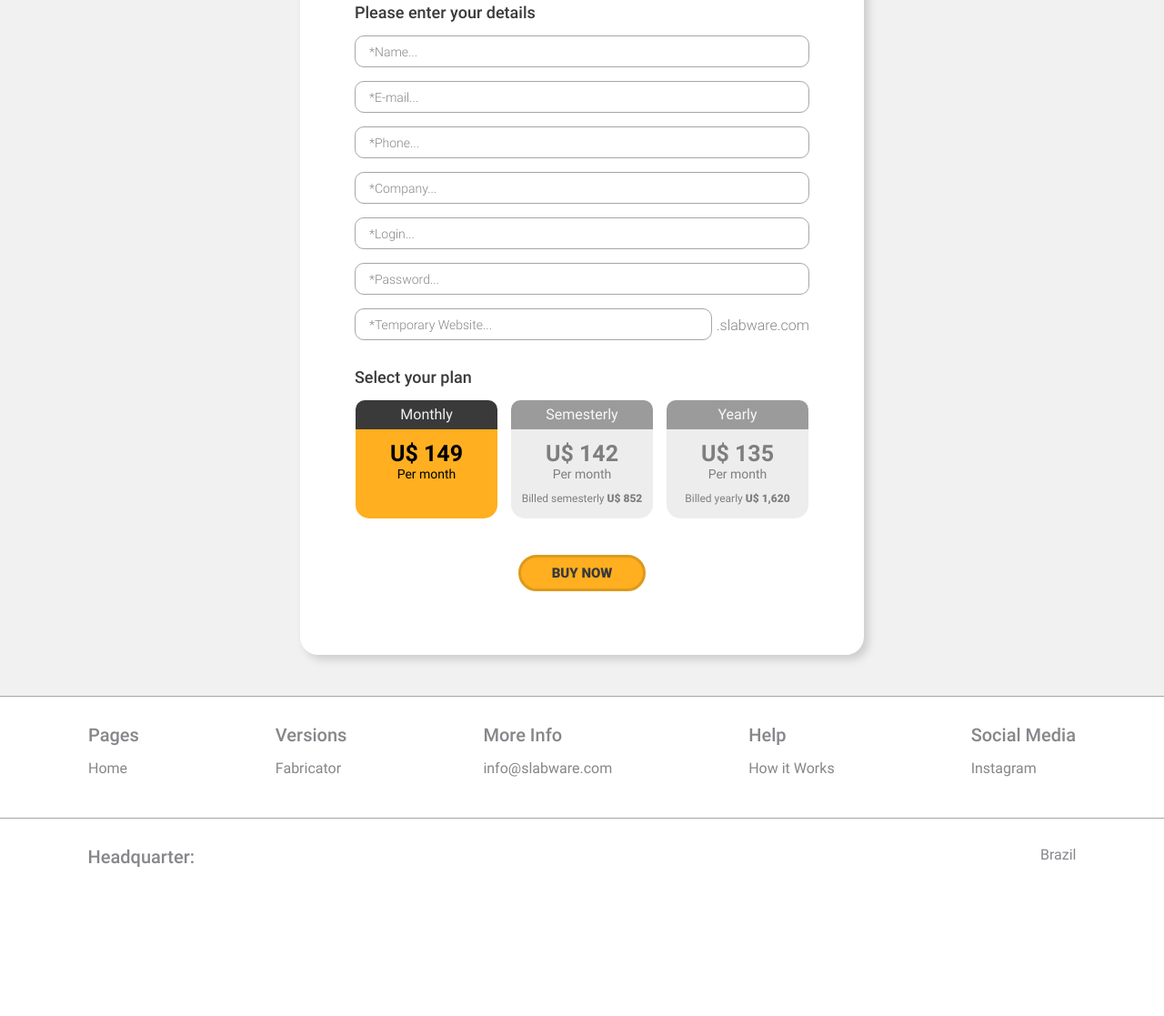
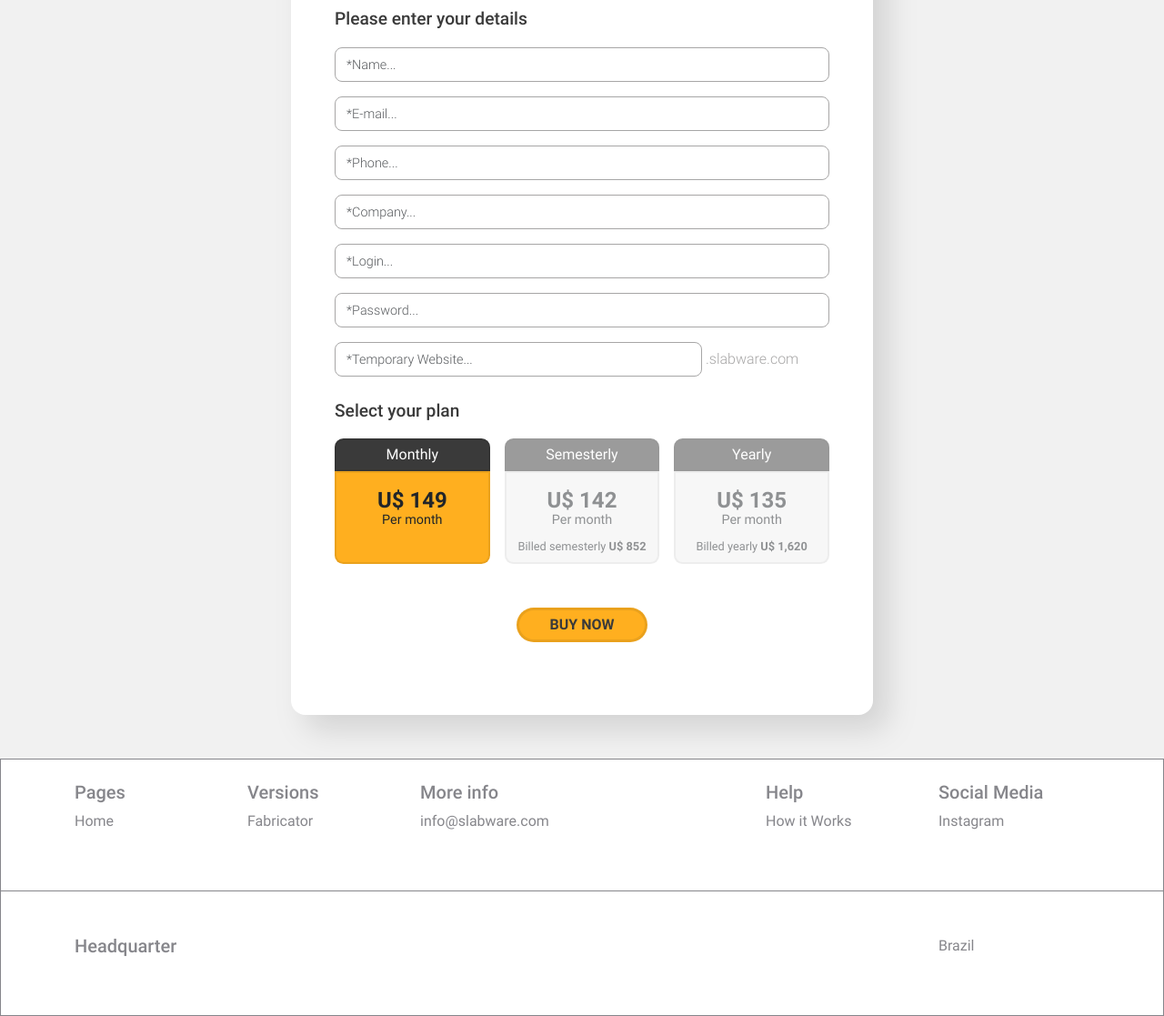
Before and after one commit to JVrovetta/slabWare-internship-test-08.2022, a plain HTML site: page index.html in a window 1280 px wide. Shown: the part 218-1335 px from the top of the page at 91% size. Before the commit the page ends 1202 px from the top, so only its background shows below. Drawn offline with nearby package versions, Linux system fonts and the light colour scheme.

Commit message:
Remake of all files. *Now using bootstrap and sass*

```diff
--- a/index.html
+++ b/index.html
@@ -1,105 +1,153 @@
 <!DOCTYPE html>
 <html lang="en">
+
 <head>
     <meta charset="UTF-8">
+    <meta http-equiv="X-UA-Compatible" content="IE=edge">
     <meta name="viewport" content="width=device-width, initial-scale=1.0">
     <meta name="author" content="João Vitor Rovetta Junqueira">
-    <meta name="description" content="...">
-    <link rel="stylesheet" href="https://fonts.googleapis.com/icon?family=Material+Icons">
-    <link rel="stylesheet" href="src/css/reset.css">
-    <link rel="stylesheet" href="src/css/fonts.css">
-    <link rel="stylesheet" href="src/css/colors.css">
-    <link rel="stylesheet" href="src/css/style.css">
-    <link rel="stylesheet" href="src/css/responsive.css">
-    <title>SignUp - Fabricator</title>
+    <!-- Bootstrap CSS -->
+    <link href="https://cdn.jsdelivr.net/npm/bootstrap@5.3.0-alpha3/dist/css/bootstrap.min.css" rel="stylesheet"
+        integrity="sha384-KK94CHFLLe+nY2dmCWGMq91rCGa5gtU4mk92HdvYe+M/SXH301p5ILy+dN9+nJOZ" crossorigin="anonymous">
+    <!-- Bootstrap JS -->
+    <script src="https://cdn.jsdelivr.net/npm/bootstrap@5.3.0-alpha3/dist/js/bootstrap.bundle.min.js"
+        integrity="sha384-ENjdO4Dr2bkBIFxQpeoTz1HIcje39Wm4jDKdf19U8gI4ddQ3GYNS7NTKfAdVQSZe" crossorigin="anonymous"
+        defer></script>
+    <!-- Personal CSS -->
+    <link rel="stylesheet" href="./src/css/style.css">
+    <!-- Personal JS -->
+    <script src="./src/js/index.js" defer></script>
+    <title>Slabware - internship test</title>
 </head>
+
 <body>
-    <header class="header-fabricator">
-        <i class="material-icons">arrow_back_ios</i>
-        <a href="#" class="header-back-button">Back to versions</a>
+    <header>
+        <nav class="navbar py-2">
+            <div class="container">
+                <a class="navbar-text" href="#">
+                    <svg xmlns="http://www.w3.org/2000/svg" width="24" height="24" fill="currentColor"
+                        class="bi bi-chevron-left" viewBox="0 0 16 16">
+                        <path fill-rule="evenodd"
+                            d="M11.354 1.646a.5.5 0 0 1 0 .708L5.707 8l5.647 5.646a.5.5 0 0 1-.708.708l-6-6a.5.5 0 0 1 0-.708l6-6a.5.5 0 0 1 .708 0z" />
+                    </svg>
+                    BACK TO VERSIONS
+                </a>
+            </div>
+        </nav>
     </header>
 
-    <section class="section-form-fabricator">
-        <form action="#" class="fabricator-form">
-            <h1 class="form-title">Sign Up for Fabricator</h1>
-            <h2 class="form-subtitle">Please enter your details</h2>
-            <input class="form-text-input" type="text" name="name" autocomplete="name" placeholder="*Name..." required>
-            <input class="form-text-input" type="email" name="e-mail" autocomplete="email" placeholder="*E-mail..." required>
-            <input class="form-text-input" type="tel" name="phone" autocomplete="tel" placeholder="*Phone..." required>
-            <input class="form-text-input" type="text" name="company" autocomplete="organization" placeholder="*Company..." required>
-            <input class="form-text-input" type="text" name="login" autocomplete="off" placeholder="*Login..." required>
-            <input class="form-text-input" type="text" name="password" autocomplete="off" placeholder="*Password..." required>
-            <div class="temporary-website-input">
-                <input class="form-text-input" type="text" name="temporary-website" autocomplete="off" placeholder="*Temporary Website..." required>
-                <span class="temporary-website-span">.slabware.com</span>
+    <form class="my-5 mx-auto">
+        <h1 class="text-center mb-4">Sign Up for Fabricator</h1>
+
+        <p class="paragraph">Please enter your details</p>
+        <input type="text" class="form-control mb-3" id="NameInput" name="Name" placeholder="*Name...">
+        <input type="email" class="form-control mb-3" id="EmailInput" name="Email" placeholder="*E-mail...">
+        <input type="tel" class="form-control mb-3" id="PhoneInput" name="Phone" placeholder="*Phone...">
+        <input type="text" class="form-control mb-3" id="CompanyInput" name="Company" placeholder="*Company...">
+        <input type="text" class="form-control mb-3" id="LoginInput" name="Login" placeholder="*Login...">
+        <input type="password" class="form-control mb-3" id="PasswordInput" name="Password" placeholder="*Password...">
+        <div class="row gx-0 mb-4">
+            <div class="col-sm-9 pe-1">
+                <input type="text" class="form-control" id="TempWebsiteInput" name="Name"
+                    placeholder="*Temporary Website...">
             </div>
-            <h2 class="form-subtitle" for="">Select your plan</h2>
-            <div class="select-plans">
-                <div>
-                    <input class="plan-input" id="monthly-plan" type="radio" name="plan" value="monthly" checked>
-                    <label id="monthly-plan-span" class="plan-content selected" for="monthly-plan" onclick="planSelector(this.id)">
-                        <h3 class="plan-title">Monthly</h3>
-                        <span class="plan-price">U$ 149</span>
-                        <span class="plan-per-month">Per month</span>
-                    </label>
+            <label for="TempWebsiteInput" class="col-sm-auto col-form-label">.slabware.com</label>
         </div>
-                <div>
-                    <input class="plan-input" id="semesterly-plan" type="radio" name="plan" value="semesterly">
-                    <label id="semesterly-plan-span" class="plan-content" for="semesterly-plan" onclick="planSelector(this.id)">
-                        <h3 class="plan-title">Semesterly</h3>
-                        <span class="plan-price">U$ 142</span>
-                        <span class="plan-per-month">Per month</span>
-                        <span class="plan-billed">Billed semesterly<strong> U$ 852</strong></span>
-                    </label>
+
+        <p class="paragraph">Select your plan</p>
+        <div class="row gx-0 mb-5 g-3">
+            <div class="card text-center col-sm-4 selected">
+                <div class="card-header py-1">
+                    Monthly
                 </div>
-                <div>
-                    <input class="plan-input" id="yearly-plan" type="radio" name="plan" value="yearly">
-                    <label id="yearly-plan-span" class="plan-content" for="yearly-plan" onclick="planSelector(this.id)">
-                        <h3 class="plan-title">Yearly</h3>
-                        <span class="plan-price">U$ 135</span>
-                        <span class="plan-per-month">Per month</span>
-                        <span class="plan-billed">Billed yearly<strong> U$ 1,620</strong></span>
-                    </label>
+                <div class="card-body px-1 pb-2">
+                    <h4 class="card-title mb-0">U$ 149</h4>
+                    <p class="card-subtitle mb-2">Per month</p>
                 </div>
             </div>
-            <button class="form-buy-button" type="submit">buy now</button>
+
+            <div class="card text-center col-sm-4">
+                <div class="card-header py-1">
+                    Semesterly
+                </div>
+                <div class="card-body px-1 pb-2">
+                    <h4 class="card-title mb-0">U$ 142</h4>
+                    <p class="card-subtitle mb-2">Per month</p>
+                    <p class="mb-0 card-text">Billed semesterly <strong>U$ 852</strong></p>
+                </div>
+            </div>
+
+            <div class="card text-center col-sm-4">
+                <div class="card-header py-1">
+                    Yearly
+                </div>
+                <div class="card-body px-1 pb-2">
+                    <h4 class="card-title mb-0">U$ 135</h4>
+                    <p class="card-subtitle mb-2">Per month</p>
+                    <p class="mb-0 card-text">Billed yearly <strong>U$ 1,620</strong></p>
+                </div>
+            </div>
+        </div>
+
+        <div class="container-fluid text-center">
+            <button class="btn py-1" type="submit">BUY NOW</button>
+        </div>
     </form>
-    </section>
 
-    <footer>
-        <div class="footer-container">
-            <div class="footer-content footer-1">
-                <ul>
-                    <li><span class="footer-title">Pages</span></li>
-                    <li><a href="#" class="footer-link">Home</a></li>
+    <footer class="bg-white">
+        <div class="container-fluid footerRow">
+            <div class="container">
+                <div class="row pt-4 pb-5">
+                    <div class="col-lg-2">
+                        <h5>Pages</h5>
+                        <ul class="list-unstyled">
+                            <li class="mb-2"><a href="#">Home</a></li>
                         </ul>
-                <ul>
-                    <li><span class="footer-title">Versions</span></li>
-                    <li><a href="#" class="footer-link">Fabricator</a></li>
+                    </div>
+                    <div class="col-lg-2">
+                        <h5>Versions</h5>
+                        <ul class="list-unstyled">
+                            <li class="mb-2"><a href="#">Fabricator</a></li>
                         </ul>
-                <ul>
-                    <li><span class="footer-title">More Info</span></li>
-                    <li><a href="#" class="footer-link">info@slabware.com</a></li>
+                    </div>
+                    <div class="col-lg-4">
+                        <h5>More info</h5>
+                        <ul class="list-unstyled">
+                            <li class="mb-2"><a href="#">info@slabware.com</a></li>
                         </ul>
-                <ul>
-                    <li><span class="footer-title">Help</span></li>
-                    <li><a href="#" class="footer-link">How it Works</a></li>
+                    </div>
+                    <div class="col-lg-2">
+                        <h5>Help</h5>
+                        <ul class="list-unstyled">
+                            <li class="mb-2"><a href="#">How it Works</a></li>
                         </ul>
-                <ul>
-                    <li><span class="footer-title">Social Media</span></li>
-                    <li><a href="#" class="footer-link">Instagram</a></li>
+                    </div>
+                    <div class="col-lg-2">
+                        <h5>Social Media</h5>
+                        <ul class="list-unstyled">
+                            <li class="mb-2"><a href="#">Instagram</a></li>
                         </ul>
                     </div>
                 </div>
-        <div class="footer-container footer-2">
-            <div class="footer-content">
-                <div class="footer-row">
-                    <span class="footer-title">Headquarter:</span>
-                    <a href="#" class="footer-link">Brazil</a>
+            </div>
+        </div>
+        <div class="container-fluid border-top-0 footerRow">
+            <div class="container">
+                <div class="row py-5 justify-content-between">
+                    <div class="col-10">
+                        <h5>Headquarter</h5>
+                    </div>
+                    <div class="col-2">
+                        <ul class="list-unstyled">
+                            <li class="mb-2"><a href="#">Brazil</a></li>
+                        </ul>
                     </div>
                 </div>
             </div>
+        </div>
+
     </footer>
-    <script type="text/javascript" src="src/js/scripts.js"></script>
+
 </body>
+
 </html>
--- a/src/css/reset.css
+++ /dev/null
@@ -1,16 +0,0 @@
-* {
-    margin: 0;
-    padding: 0;
-    font-size: 100%;
-    font: inherit;
-    vertical-align: baseline;
-    box-sizing: border-box;
-  }
-
-  ul{
-    list-style: none;
-  }
-
-  a{
-    text-decoration: none;
-  }
--- a/src/js/scripts.js
+++ /dev/null
@@ -1,8 +0,0 @@
-function planSelector(planId){
-    const newPlanSelected = document.getElementById(planId);
-    if (newPlanSelected.getAttribute('class') == 'plan-content') {
-        const oldPlanSelected = document.getElementsByClassName('plan-content selected')[0];
-        oldPlanSelected.setAttribute('class', 'plan-content')
-        newPlanSelected.setAttribute('class', 'plan-content selected')
-    }
-}
--- /dev/null
+++ b/src/sass/fonts/fonts.scss
@@ -0,0 +1,29 @@
+@font-face {
+  font-family: Roboto;
+  font-weight: 200;
+  src: url(../font/Roboto-Thin.ttf);
+}
+
+@font-face {
+  font-family: Roboto;
+  font-weight: 300;
+  src: url(../font/Roboto-Light.ttf);
+}
+
+@font-face {
+  font-family: Roboto;
+  font-weight: 400;
+  src: url(../font/Roboto-Regular.ttf);
+}
+
+@font-face {
+  font-family: Roboto;
+  font-weight: 500;
+  src: url(../font/Roboto-Medium.ttf);
+}
+
+@font-face {
+  font-family: Roboto;
+  font-weight: 600;
+  src: url(../font/Roboto-Bold.ttf);
+}
--- /dev/null
+++ b/src/sass/responsive.scss
@@ -0,0 +1,13 @@
+@media (max-width: 40rem) {
+  form {
+    width: 100%;
+  }
+}
+
+@media (max-width: 425px) {
+  form {
+    padding: 2rem 2rem 4rem 2rem;
+  }
+
+
+}
--- /dev/null
+++ b/src/sass/style.scss
@@ -0,0 +1,130 @@
+@import "./variables/colors.scss";
+@import "./variables/borderRadio.scss";
+@import "./fonts/fonts.scss";
+
+* {
+  margin: 0;
+  padding: 0;
+  font-family: 'Roboto';
+}
+
+body {
+  background-color: $background-color;
+}
+
+nav {
+  background-color: $header-color;
+  color: $white;
+
+  .navbar-text {
+    font-weight: 500;
+    text-decoration: none;
+    color: $white;
+  }
+}
+
+form {
+  padding: 3rem 3rem 5rem 3rem;
+  width: 40rem;
+  background-color: $white;
+  border-radius: 1rem;
+  filter: drop-shadow(1rem 1rem 1rem #00000020);
+
+  h1 {
+    font-size: 2.5rem;
+    font-weight: 600;
+    color: $titles-color;
+  }
+
+  .paragraph {
+    font-size: 1.2rem;
+    font-weight: 500;
+    color: $titles-color;
+  }
+
+  .form-control {
+    border: .12rem solid $strokeForm-color;
+    border-radius: .5rem;
+
+    &::placeholder {
+      font-size: .9rem;
+      font-weight: 300;
+    }
+  }
+
+  .col-form-label {
+    font-weight: 300;
+    color: $strokeForm-color;
+  }
+
+  .card {
+    opacity: .5;
+    border: 0;
+    cursor: pointer;
+    transition: .5s;
+
+    .card-header {
+      border: .15rem solid #00000015;
+      border-radius: $card-border-radio $card-border-radio 0rem 0rem;
+      background-color: $titles-color;
+      color: $white;
+    }
+
+    .card-body {
+      border: .15rem solid #00000015;
+      border-radius: 0rem 0rem $card-border-radio $card-border-radio;
+      background-color: $background-color;
+
+      .card-title {
+        font-weight: 600;
+      }
+
+      .card-subtitle {
+        font-size: .9rem;
+      }
+
+      .card-text {
+        font-size: .8rem;
+      }
+    }
+
+    &.selected {
+      opacity: 1;
+
+      .card-body {
+        background-color: $card-color;
+      }
+    }
+
+    &:hover {
+      opacity: 1;
+    }
+  }
+
+  .btn {
+    width: 9rem;
+    font-weight: 600;
+    border: .2rem solid #00000015;
+    border-radius: 2rem;
+    background-color: $card-color;
+    color: $titles-color;
+
+    &:hover {
+      background-color: $card-color;
+      border: .2rem solid #00000015;
+      color: $white;
+    }
+  }
+}
+
+.footerRow {
+  color: $footer-color;
+  border: .1rem solid $footer-color;
+
+  a {
+    text-decoration: none;
+    color: $footer-color;
+  }
+}
+
+@import "./responsive.scss"
--- /dev/null
+++ b/src/sass/variables/borderRadio.scss
@@ -0,0 +1 @@
+$card-border-radio: .6rem
--- /dev/null
+++ b/src/sass/variables/colors.scss
@@ -0,0 +1,24 @@
+// Header
+$header-color: #151515;
+
+// Text
+$titles-color: #3a3a3a;
+$textForm-color: #86868b;
+
+// Form
+$strokeForm-color: #a7a6a6;
+
+// Card
+$card-color: #ffaf1f;
+
+// Button
+$button-color: $card-color;
+
+// Footer
+$footer-color: $textForm-color;
+
+// BackGround
+$background-color: #f1f1f1;
+
+// General
+$white: #ffffff;
```
Also changed, not shown: src/js/index.js (added, +12 -0 lines), src/css/colors.css (deleted), src/css/fonts.css (deleted), src/css/responsive.css (deleted), src/css/style.css, 1 other file. Lines whose indentation alone changed are shown as unchanged.
